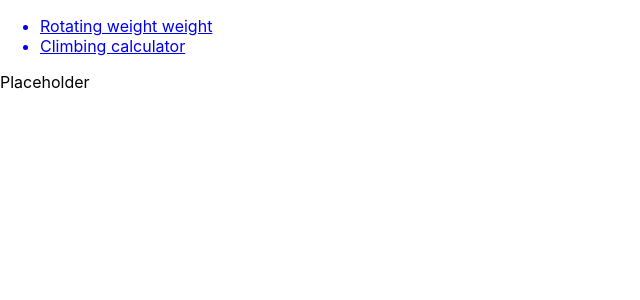
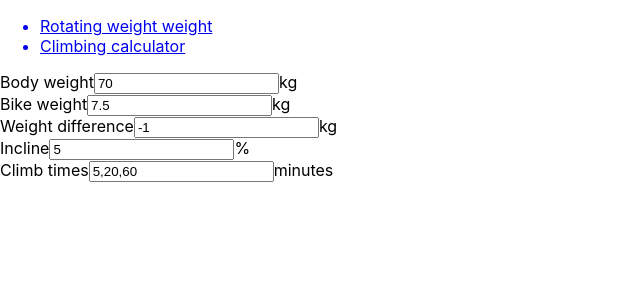
Before and after one commit to kimsappi/bikecalcs, a React (Create React App) app: page /climbing_calculator in a window 1280 px wide. Shown: the top 300 px of the page, without its empty margins (0-640 px from the left). Built offline with nearby package versions, Linux system fonts and the light colour scheme.

Commit message:
Starting on climbing weight calculator

```diff
--- a/src/components/ClimbingWeightCalculator.tsx
+++ b/src/components/ClimbingWeightCalculator.tsx
@@ -1,8 +1,25 @@
-import React from 'react';
+import React, {useState} from 'react';
+import IVariableDataObject from '../interfaces/IVariableDataObject';
+import VariableNames from '../enums/VariableNames';
+import VariableDataObjectInputs from './VariableDataObjectInputs';
 
 const ClimbingWeightCalculator = () => {
+	const [bodyWeight, setBodyWeight] = useState('70');
+	const [bikeWeight, setBikeWeight] = useState('7.5');
+	const [weightDifference, setWeightDifference] = useState('-1');
+	const [incline, setIncline] = useState('5');
+	const [climbTimes, setClimbTimes] = useState('5,20,60');
+
+	const inputData: Array<IVariableDataObject> = [
+		{name: 'Body weight', value: bodyWeight, setFunction: setBodyWeight, unit: 'kg', variableName: VariableNames.bodyWeight},
+		{name: 'Bike weight', value: bikeWeight, setFunction: setBikeWeight, unit: 'kg', variableName: VariableNames.bikeWeight},
+		{name: 'Weight difference', value: weightDifference, setFunction: setWeightDifference, unit: 'kg', variableName: VariableNames.weightDifference},
+		{name: 'Incline', value: incline, setFunction: setIncline, unit: '%', variableName: VariableNames.incline},
+		{name: 'Climb times', value: climbTimes, setFunction: setClimbTimes, unit: 'minutes', variableName: VariableNames.climbTimes}
+	];
+
 	return (
-		<div>Placeholder</div>
+		<VariableDataObjectInputs inputData={inputData} />
 	);
 }
 
--- a/src/enums/VariableNames.tsx
+++ b/src/enums/VariableNames.tsx
@@ -6,7 +6,10 @@ enum VariableNames {
 	speed,
 	accelerationTime,
 	rotationalPower,
-	translationalPower
+	translationalPower,
+	weightDifference,
+	incline,
+	climbTimes
 }
 
 export default VariableNames;
```
